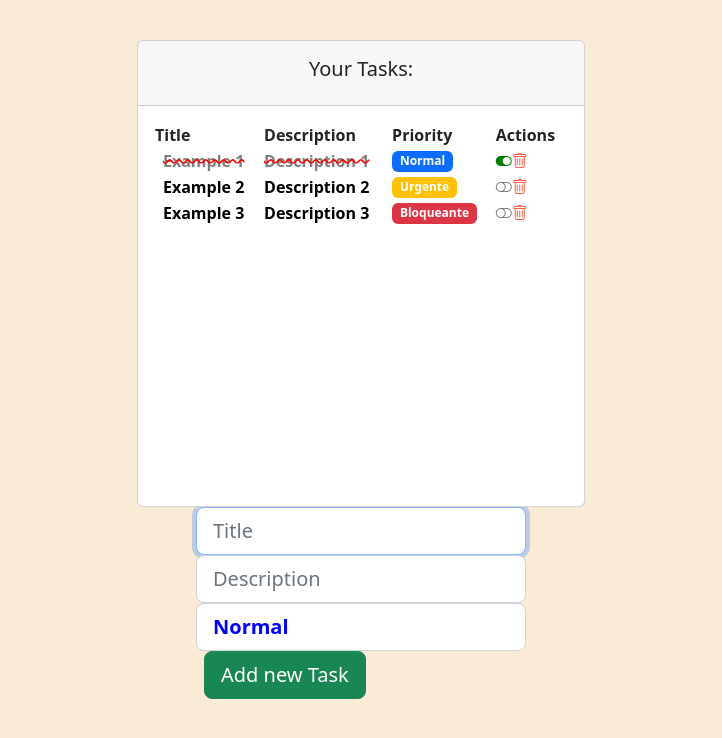
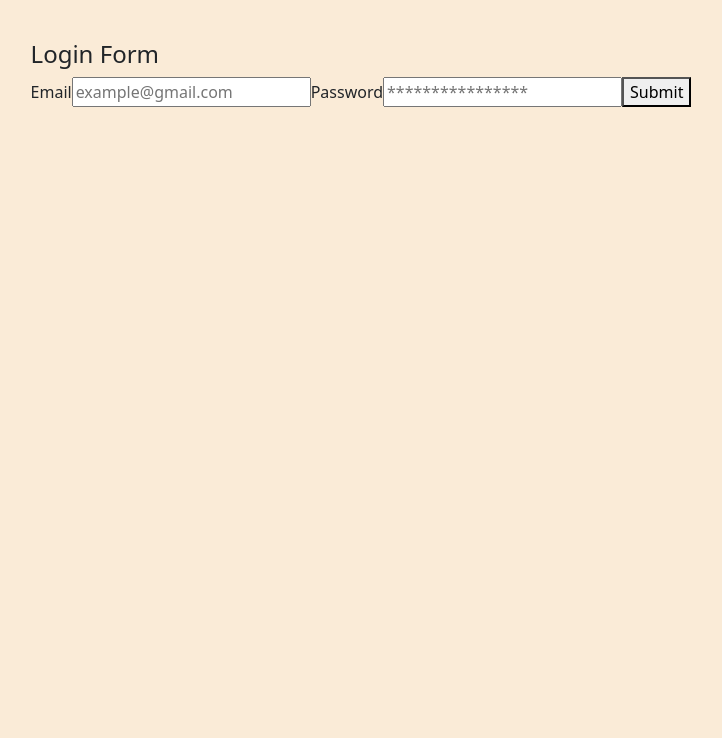
Before and after one commit to JuanferGG/proyecto-evolutivo, a React (Create React App) app: page / in a window 1280 px wide. Shown: the top 738 px of the page, without its empty margins (279-1001 px from the left). Built offline with nearby package versions, Linux system fonts and the light colour scheme.

Commit message:
proyecto - evolutivo

```diff
--- a/package.json
+++ b/package.json
@@ -9,11 +9,13 @@
     "axios": "^1.4.0",
     "bootstrap": "^5.2.3",
     "bootstrap-icons": "^1.10.5",
+    "formik": "^2.4.1",
     "react": "^18.2.0",
     "react-dom": "^18.2.0",
     "react-scripts": "5.0.1",
     "sass": "^1.62.0",
-    "web-vitals": "^2.1.4"
+    "web-vitals": "^2.1.4",
+    "yup": "^1.2.0"
   },
   "scripts": {
     "start": "react-scripts start",
--- a/src/App.js
+++ b/src/App.js
@@ -1,13 +1,16 @@
 import './App.css';
 // import Father from './components/container/father';
 import TaskListComponent from './components/container/task_list';
+import LoginFormik from './components/pures/Forms/loginFormik';
 import './index.css'
 
 function App() {
   return (
     <div className="App">
       {/* <Father></Father> */}
-      <TaskListComponent/>
+      {/* <TaskListComponent/> */}
+      {/* Ejemplos  */}
+      <LoginFormik/>
     </div>
   );
 }
--- a/src/components/container/task_list.jsx
+++ b/src/components/container/task_list.jsx
@@ -100,7 +100,7 @@ const TaskListComponent = () => {
     }
 
     return (
-        <div style={{width: '35vw', display: 'flex', flexDirection: 'column', alignItems: 'center'}}>
+        <div style={{width: 'fit-content', display: 'flex', flexDirection: 'column', alignItems: 'center',}}>
             <div className='col-12'>
                 <div className='card'>
                     {/* Card Header */}
--- /dev/null
+++ b/src/components/pures/Forms/loginFormik.jsx
@@ -0,0 +1,51 @@
+import React from 'react';
+import { Formik, Field, Form } from 'formik';
+import * as Yup from 'yup';
+
+
+    const loginSchema = Yup.object().shape(
+
+    )
+
+
+
+const LoginFormik = () => {
+
+    const initialCredentials = {
+        email: '',
+        password: ''
+    }
+
+    return (
+        <div>
+            <h4>Login Form</h4>
+            <Formik
+                initialValues={initialCredentials}
+                onSubmit={async (values) => {
+                    await new Promise((r) => setTimeout(r, 500));
+                    alert(JSON.stringify(values, null, 2));
+                }}
+            >
+
+                <form>
+                    <label htmlFor="email">Email</label>
+                    <Field id="email" name="enail" placeholder="example@gmail.com" />
+
+                    <label htmlFor="email">Password</label>
+                    <Field
+                        id="password"
+                        name="password"
+                        placeholder="****************"
+                        type= 'password'
+                    />
+                    <button type="submit">Submit</button>
+
+                </form>
+
+
+            </Formik>
+        </div>
+    );
+}
+
+export default LoginFormik;
```
Also changed, not shown: 1 other file (tests, documents, lock files or other folders).
